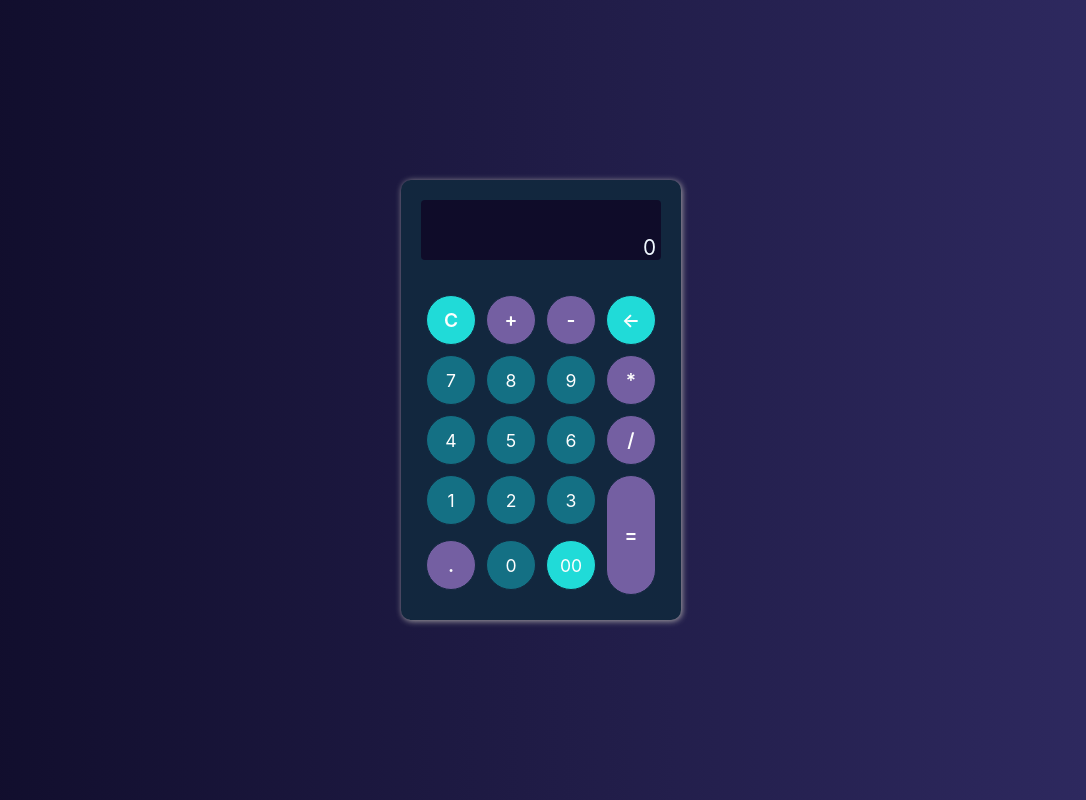
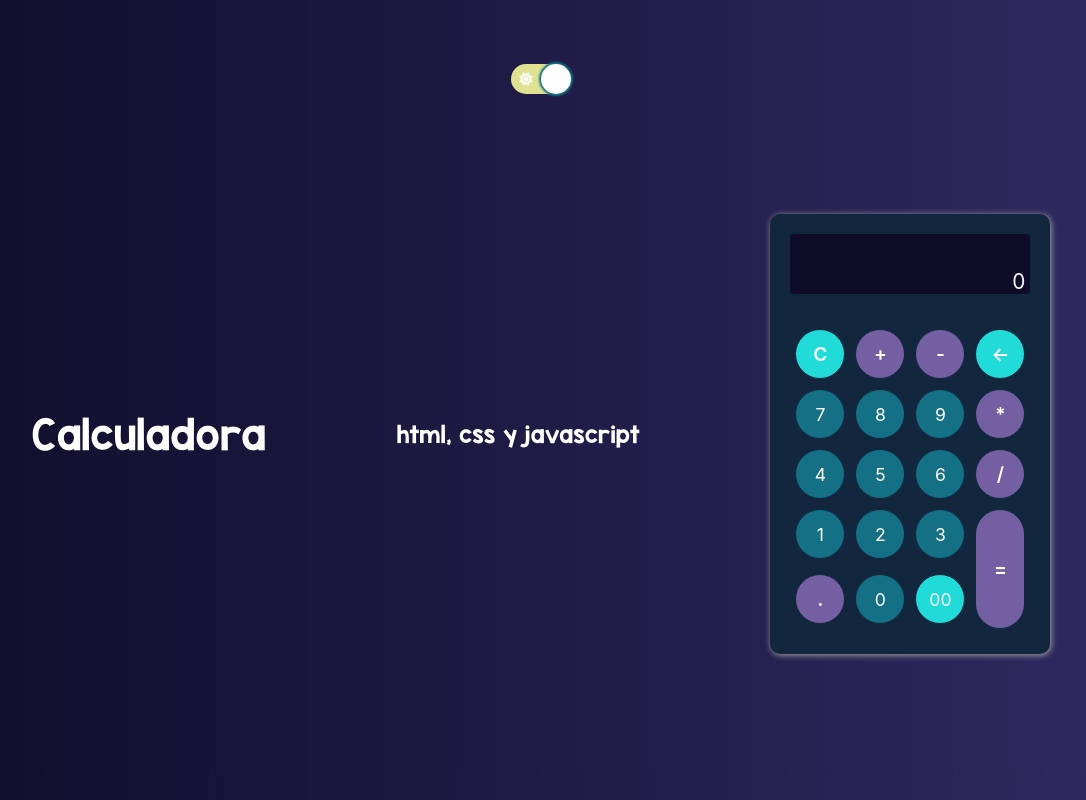
Before and after one commit to aleFernandez88/calculadora, a plain HTML site: page index.html in a window 1280 px wide. Shown: the whole page, without its empty margins (99-1185 px from the left). Drawn offline with Linux system fonts and the light colour scheme; a web font is replaced by a local one.

Commit message:
Fin calculadora

```diff
--- a/index.html
+++ b/index.html
@@ -1,16 +1,32 @@
 <!DOCTYPE html>
-<html lang="en">
+<html lang="en" data-theme="dark">
 
 <head>
     <meta charset="UTF-8">
     <meta name="viewport" content="width=device-width, initial-scale=1.0">
     <title>Calculadora</title>
+    <link rel="stylesheet" href="https://cdnjs.cloudflare.com/ajax/libs/font-awesome/6.4.2/css/fontawesome.min.css"
+        integrity="sha512-siarrzI1u3pCqFG2LEzi87McrBmq6Tp7juVsdmGY1Dr8Saw+ZBAzDzrGwX3vgxX1NkioYNCFOVC0GpDPss10zQ=="
+        crossorigin="anonymous" referrerpolicy="no-referrer" />
     <link rel="shortcut icon" href="./icons8-calculator-50.png" type="image/x-icon">
     <link rel="stylesheet" href="style.css">
+
+    <script src="https://kit.fontawesome.com/4cdcf0e512.js" crossorigin="anonymous"></script>
+
 </head>
 
 <body>
+    <section class="switch_container">
+        <button class="switch_mode" id="btnSwitch">
+            <!-- <label for="toggle">modo oscuro</label>
+        <input type="checkbox" name="" id="toggle"> -->
+            <span><i class="fa-solid fa-sun"></i></span>
+            <span><i class="fa-solid fa-moon"></i></span>
+        </button>
+    </section>
     <main>
+        <h1>Calculadora</h1>
+        <h2>HTML, CSS y JAVASCRIPT</h2>
         <section class="calculadora">
             <div id="resultado" class="pantalla" readonly>0</div>
             <div class="btns">
@@ -40,7 +56,7 @@
             </div>
         </section>
     </main>
-<script src="./main.js"></script>
+    <script src="./main.js"></script>
 </body>
 
 </html>
--- a/main.js
+++ b/main.js
@@ -42,3 +42,16 @@ const pantalla = document.getElementById("resultado");
         }
     })
 })
+
+const btnSwitch = document.getElementById('btnSwitch');
+const root = document.documentElement;
+btnSwitch.addEventListener("click", () => {
+    btnSwitch.classList.toggle('active');
+    if (root.getAttribute('data-theme') === "dark") {
+        root.setAttribute('data-theme', 'light');
+    }
+    else{
+        root.setAttribute('data-theme', 'dark');
+    }
+
+})
--- a/style.css
+++ b/style.css
@@ -1,15 +1,49 @@
-:root{
-    --back:#12273e ;
+:root[data-theme="dark"] {
+    --back: #12273e;
+    --pantalla-back: #0f0c29;
     --secondary-color: aliceblue;
-    --primary-color:#fefefe ;
+    --primary-color: #fefefe;
     --btn-main-1: #147084;
     --btn-second-1: #745fa2;
     --btn-third-1: #20dbd8;
+    --font-titulos: "kgbBlank";
+    --activeModeLight: #dfe291;
+    --background-moz: -moz-linear-gradient(left, #0f0c29 0%, #302b63 100%);
+    /* FF3.6-15 */
+    --background-webkit: -webkit-linear-gradient(left, #0f0c29 0%, #302b63 100%);
+    /* Chrome10-25,Safari5.1-6 */
+    --background: linear-gradient(to right, #0f0c29 0%, #302b63 100%);
+    /* W3C, IE10+, FF16+, Chrome26+, Opera12+, Safari7+ */
+    --filter: progid:DXImageTransform.Microsoft.gradient(startColorstr='#0f0c29', endColorstr='#302b63', GradientType=1);
+    /* IE6-9 */
+}
+
+:root[data-theme="light"] {
+    --back: #ededde;
+    --pantalla-back: #e9e8c5;
+    --secondary-color: rgb(28, 29, 29);
+    --primary-color: #333;
+    --btn-main-1: #e2c8a9;
+    --btn-second-1: #e1ad9f;
+    --btn-third-1: #e09bad;
+    --background-moz: -moz-linear-gradient(left, #edaef9 0%, #81b1fa 100%);
+    /* FF3.6-15 */
+    --background-webkit: -webkit-linear-gradient(left, #edaef9 0%, #81b1fa 100%);
+    /* Chrome10-25,Safari5.1-6 */
+    --background: linear-gradient(to right, #edaef9 0%, #81b1fa 100%);
+    /* W3C, IE10+, FF16+, Chrome26+, Opera12+, Safari7+ */
+    --filter: progid:DXImageTransform.Microsoft.gradient(startColorstr='#edaef9', endColorstr='#81b1fa', GradientType=1);
+    /* IE6-9 */
 }
 
 @font-face {
     font-family: "inter";
     src: url(./fonts/Inter/Inter-VariableFont_slnt\,wght.ttf);
+}
+
+@font-face {
+    font-family: "kgbBlank";
+    src: url(./fonts/kgbBlack/KGBlankSpaceSolid.ttf);
 }
 
 * {
@@ -20,21 +54,90 @@
 }
 
 body {
-    background: -moz-linear-gradient(left, #0f0c29 0%, #302b63 100%);
+    background: var(--background-moz);
     /* FF3.6-15 */
-    background: -webkit-linear-gradient(left, #0f0c29 0%, #302b63 100%);
+    background: var(--background-webkit);
     /* Chrome10-25,Safari5.1-6 */
-    background: linear-gradient(to right, #0f0c29 0%, #302b63 100%);
+    background: var(--background);
     /* W3C, IE10+, FF16+, Chrome26+, Opera12+, Safari7+ */
-    filter: progid:DXImageTransform.Microsoft.gradient(startColorstr='#0f0c29', endColorstr='#302b63', GradientType=1);
-    /* IE6-9 */
+    filter: var(--filter)
+        /* IE6-9 */
 }
 
 main {
     display: flex;
+    justify-content: space-evenly;
+    align-items: center;
+    height: 85vh;
+}
+
+.switch_container {
+    display: flex;
     justify-content: center;
     align-items: center;
-    height: 100vh;
+    margin-top: 5%;
+}
+
+.switch_mode {
+    background-color: var(--activeModeLight);
+    border-radius: 1000px;
+    border: none;
+    position: relative;
+    cursor: pointer;
+    display: flex;
+    outline: none;
+}
+
+.switch_mode:after {
+    content: '';
+    display: block;
+    height: 30px;
+    width: 30px;
+    position: absolute;
+    background: var(--primary-color);
+    top: 0;
+    left: unset;
+    right: 0;
+    border-radius: 100px;
+    transition: .3s ease all;
+    box-shadow: 0 0 2px 2px var(--btn-main-1);
+}
+
+.switch_mode.active {
+    background: var(--btn-main-1);
+
+}
+
+.switch_mode.active:after {
+    left: 0;
+    right: unset;
+}
+
+.switch_mode span {
+    width: 30px;
+    height: 30px;
+    line-height: 30px;
+    display: block;
+    background: none;
+}
+
+.switch_mode span i {
+    color: var(--primary-color);
+}
+
+h1 {
+    font-family: var(--font-titulos);
+    color: var(--primary-color);
+    font-size: 2.3rem;
+    font-weight: 400;
+}
+
+h2 {
+    font-family: var(--font-titulos);
+    color: var(--primary-color);
+    font-size: 1.3rem;
+    font-weight: 400;
+    text-transform: lowercase;
 }
 
 .calculadora {
@@ -53,7 +156,7 @@ main {
     height: 60px;
     color: var(--secondary-color);
     font-size: 1.3rem;
-    background-color: #0f0c29;
+    background-color: var(--pantalla-back);
     width: 100%;
     border-radius: 4px;
     margin-bottom: 30px;
@@ -63,7 +166,7 @@ main {
     align-items: end;
 }
 
-.btns{
+.btns {
     display: grid;
     grid-template-columns: 1fr 1fr 1fr 1fr;
 }
@@ -76,13 +179,21 @@ main {
     border: solid 1px var(--back);
 }
 
+.container_button {
+    height: 15vh;
+    display: flex;
+    justify-content: center;
+    margin: 5% 0 0;
+    align-items: center;
+}
+
 button {
     border: 0;
     cursor: pointer;
     transition: all .25s ease-in-out;
 }
 
-button:hover{
+button:hover {
     scale: 1.1;
 }
 
@@ -108,3 +219,10 @@ button:hover{
     grid-row: 4/6;
     grid-column: 4/-1;
 }
+
+@media (max-width:860px) {
+    main {
+        flex-direction: column;
+        gap: 3%;
+    }
+}
```
Also changed, not shown: fonts/kgbBlack/KGBlankSpaceSolid.ttf (added), fonts/kgbBlack/KGFonts-TOU.txt (added), 2 other files. Lines whose indentation alone changed are shown as unchanged.
